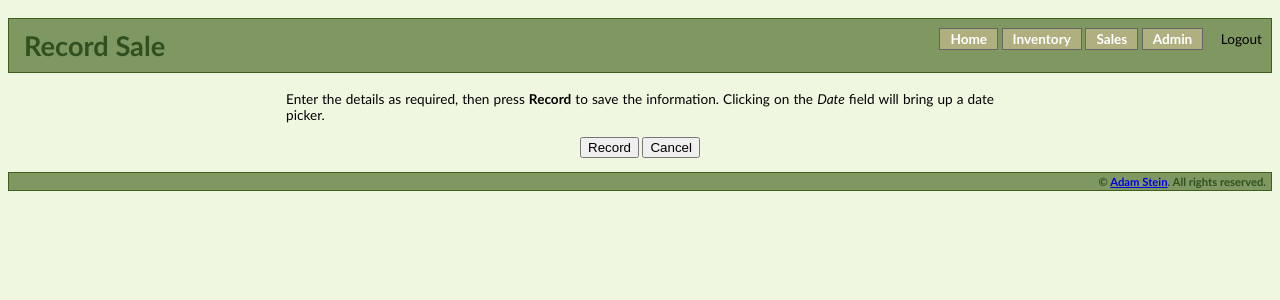
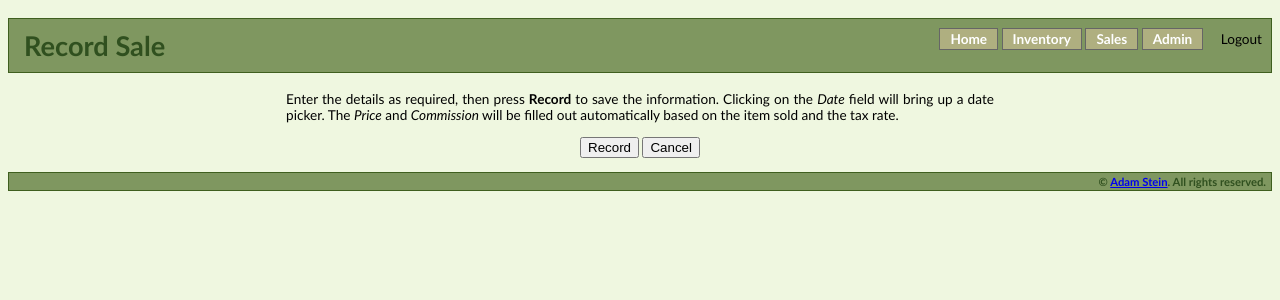
Before and after one commit to adamestein/shopowner, a Django app: template sales/templates/sales_form.html in a window 1280 px wide. Shown: the top 300 px of the page. Run offline with Django 3.2, Linux system fonts and the light colour scheme; the template is opened without the code that fills it, so the values that code supplies are empty; some libraries are stand-ins or nearby versions.

Commit message:
Added more info to 'Record Sale' template

```diff
--- a/sales/templates/sales_form.html
+++ b/sales/templates/sales_form.html
@@ -59,6 +59,8 @@
     <p>
         Enter the details as required, then press <strong>Record</strong> to save
         the information.  Clicking on the <em>Date</em> field will bring up a date picker.
+        The <em>Price</em> and <em>Commission</em> will be filled out automatically based on
+        the item sold and the tax rate.
     </p>
 
     <form method="post">
```
